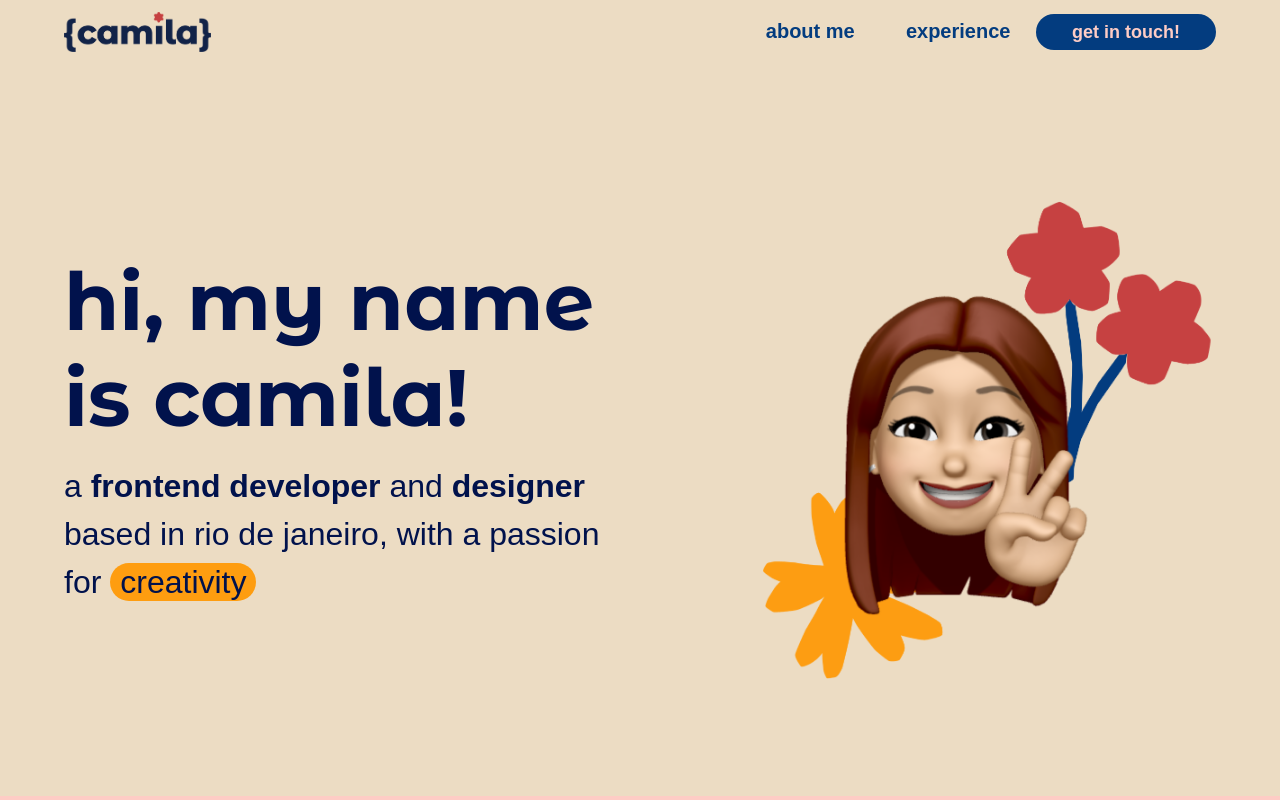
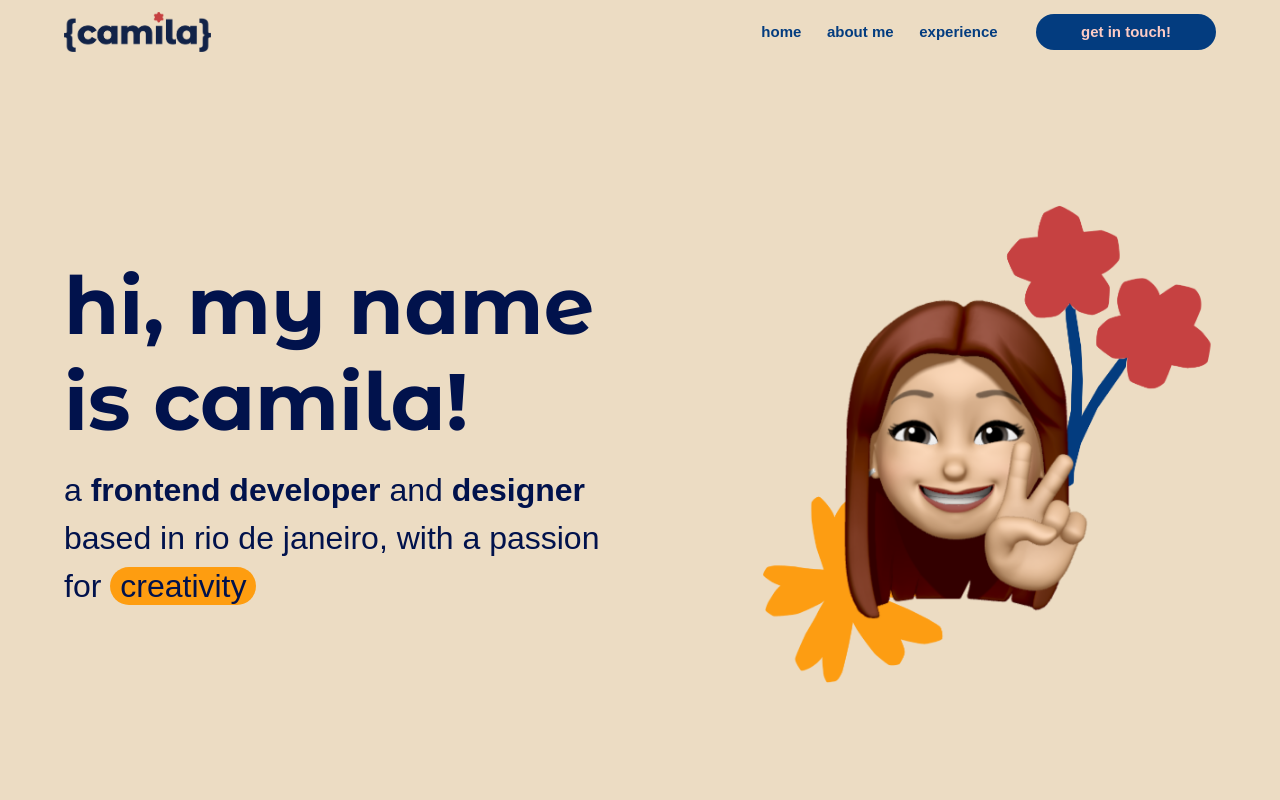
Before and after one commit to camilafrangel/portfolio, an Angular app: page / in a window 1280 px wide. Shown: the top 800 px of the page. Built offline with nearby package versions, Linux system fonts and the light colour scheme; a web font is replaced by a local one.

Commit message:
feat: add scroll service and style adjustments

```diff
--- a/src/app/app.component.html
+++ b/src/app/app.component.html
@@ -1,5 +1,5 @@
 <app-header></app-header>
-<app-landing-page></app-landing-page>
-<app-about-me></app-about-me>
-<app-experiences></app-experiences>
+<app-landing-page id="homeSection"></app-landing-page>
+<app-about-me id="aboutMeSection"></app-about-me>
+<app-experiences id="experienceSection"></app-experiences>
 <router-outlet></router-outlet>
--- a/src/app/app.component.ts
+++ b/src/app/app.component.ts
@@ -1,10 +1,13 @@
-import { Component } from '@angular/core';
+import { Component, OnInit } from '@angular/core';
 
 @Component({
   selector: 'app-root',
   templateUrl: './app.component.html',
   styleUrls: ['./app.component.css']
 })
-export class AppComponent {
-  title = 'portfolio-app';
+export class AppComponent implements OnInit {
+  userLanguage:string = navigator.language;
+
+  ngOnInit(): void {
+  }
 }
--- a/src/app/header/header.component.css
+++ b/src/app/header/header.component.css
@@ -3,13 +3,17 @@
 * {
     font-family: 'Amiko', sans-serif;
     font-weight: 600;
-    font-size: 20px;
+    font-size: 15px;
 }
 
 .header {
-    background: none;
+    background: #ECDCC3;
     justify-content: space-between;
     padding: 0 5vw;
+    position: fixed;
+    top: 0;
+    width: 100%;
+    z-index: 1000;
 }
 
 .logo-header{
@@ -19,7 +23,8 @@
 .header-item{
     color: #033C7F;
     text-decoration: none;
-    padding: 0 2vw;
+    padding: 0 1vw;
+    cursor: pointer;
 }
 
 .mail-button{
@@ -27,10 +32,14 @@
     color: #FECCC5;
     border-radius: 50px;
     width: 180px;
-    font-size: 18px;
+    margin-left: 2vw;
 }
 
 .mail-button:hover{
     background-color: #FE9D10;
     color: #033C7F;
 }
+
+.hidden-item{
+    display: none;
+}
--- a/src/app/header/header.component.html
+++ b/src/app/header/header.component.html
@@ -1,10 +1,11 @@
-<p>
 <mat-toolbar class="header">
   <img class="logo-header" src="assets/logo-header.png" alt="logo-header">
   <div class="header-items">
-        <a href="" class="header-item">about me</a>
-        <a href="" class="header-item">experience</a>
+    <a (click)="home()" class="header-item">home</a>
+    <a (click)="aboutMe()" class="header-item">about me</a>
+    <a (click)="experience()" class="header-item">experience</a>
+    <a class="hidden-item" >development</a>
+    <a class="hidden-item">design</a>
     <a target="_blank" href="mailto:camilafrangel.dev@gmail.com" class="mail-button" mat-flat-button>get in touch!</a>
   </div>
 </mat-toolbar>
-</p>
--- a/src/app/header/header.component.ts
+++ b/src/app/header/header.component.ts
@@ -1,4 +1,5 @@
 import { Component, OnInit } from '@angular/core';
+import { ScrollService } from '../scroll.service';
 
 @Component({
   selector: 'app-header',
@@ -7,9 +8,20 @@ import { Component, OnInit } from '@angular/core';
 })
 export class HeaderComponent implements OnInit {
 
-  constructor() { }
+  constructor(private scrollService: ScrollService) { }
 
   ngOnInit(): void {
   }
 
+  home(){
+    this.scrollService.scrollToElement('homeSection');
+  }
+
+  aboutMe(){
+    this.scrollService.scrollToElement('aboutMeSection');
+  };
+
+  experience(){
+    this.scrollService.scrollToElement('experienceSection');
+  };
 }
--- a/src/app/landing-page/landing-page.component.css
+++ b/src/app/landing-page/landing-page.component.css
@@ -10,7 +10,7 @@
     display: flex;
     justify-content: space-between;
     align-items: center;
-    height: 80vh;
+    height: 100vh;
 }
 
 .title{
--- /dev/null
+++ b/src/app/scroll.service.ts
@@ -0,0 +1,21 @@
+import { Injectable, Inject, PLATFORM_ID} from '@angular/core';
+import { isPlatformBrowser } from '@angular/common';
+
+@Injectable({
+  providedIn: 'root'
+})
+export class ScrollService {
+
+  constructor(
+    @Inject(PLATFORM_ID) private platformId: any,
+  ) {}
+
+  scrollToElement(target: string | HTMLElement): void {
+    if (isPlatformBrowser(this.platformId)) {
+      const element = typeof target === 'string' ? document.getElementById(target) : target;
+      if (element) {
+        element.scrollIntoView({ behavior: 'smooth', block: 'start', inline: 'nearest' });
+      }
+    }
+  }
+}
```
Lines whose indentation alone changed are shown as unchanged.
